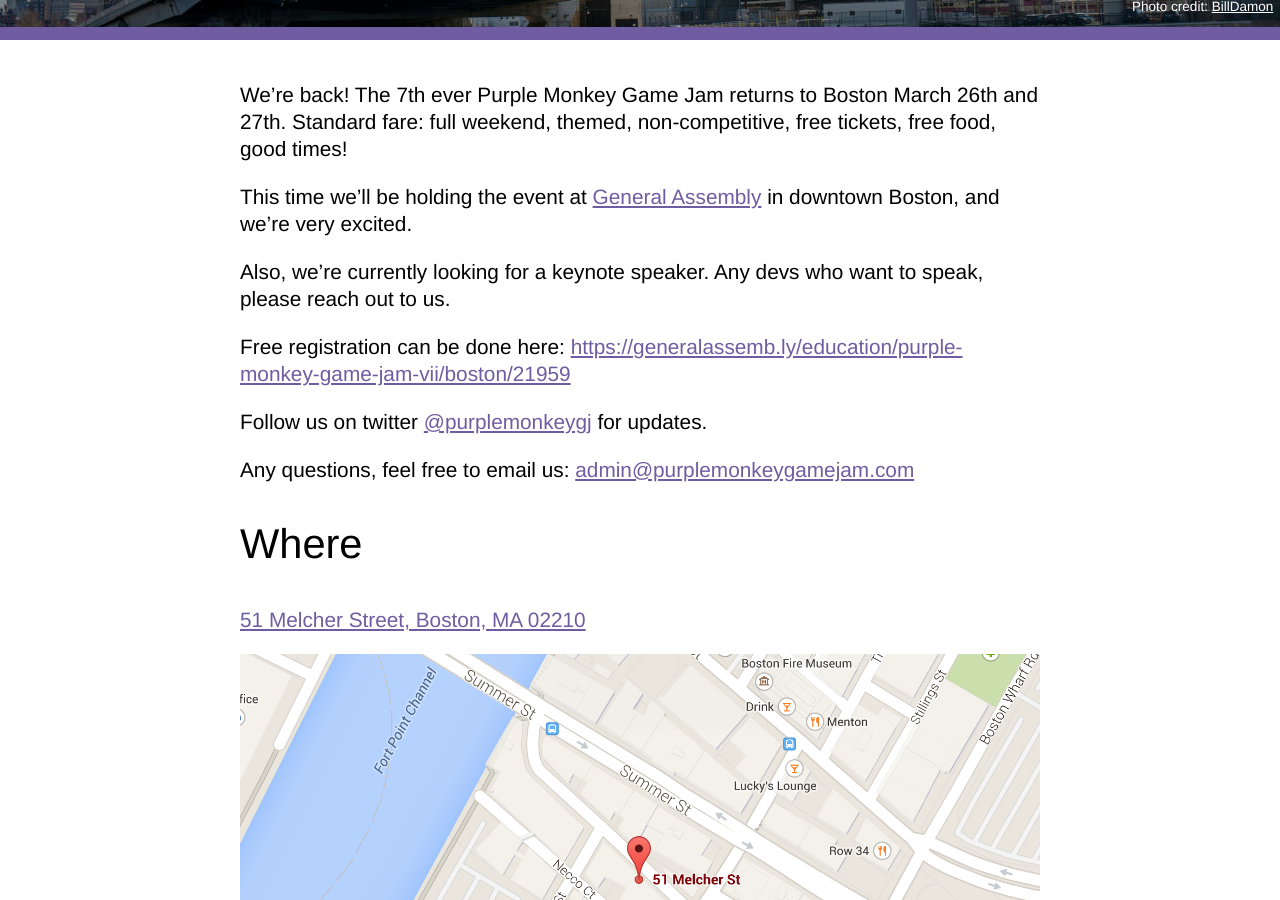
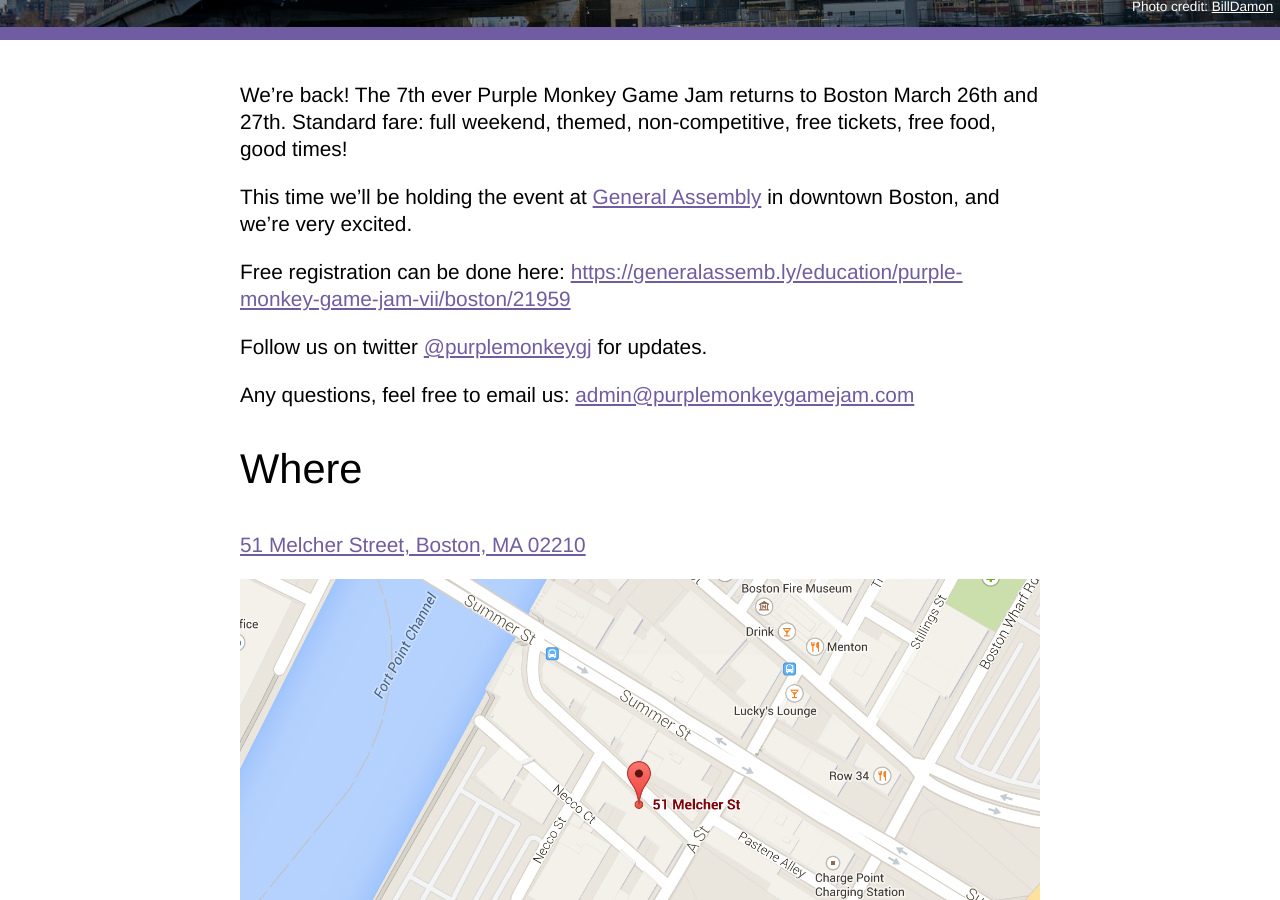
Before and after one commit to purplemonkeygamejam/purplemonkeygamejam.github.io, a Jekyll site: the page built from index.md, in a window 1280 px wide and 900 px high, scrolled down 675 px. Built offline with Jekyll 4.4.1, drawn with Linux system fonts in a browser that asks for light colours; Markdown is read by kramdown in place of the engine named in the settings.

Commit message:
Removed message about keynote speaker.

```diff
--- a/index.md
+++ b/index.md
@@ -5,8 +5,6 @@ description: "We're back! The 7th ever Purple Monkey Game Jam returns to Boston
 ---
 
 This time we'll be holding the event at [General Assembly](https://generalassemb.ly) in downtown Boston, and we're very excited.
-
-Also, we're currently looking for a keynote speaker. Any devs who want to speak, please reach out to us.
 
 Free registration can be done here: <{{ site.data.event.register_url }}>
 
```
